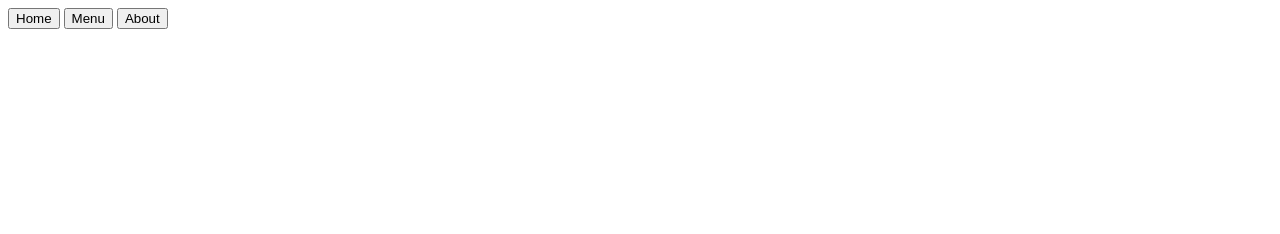
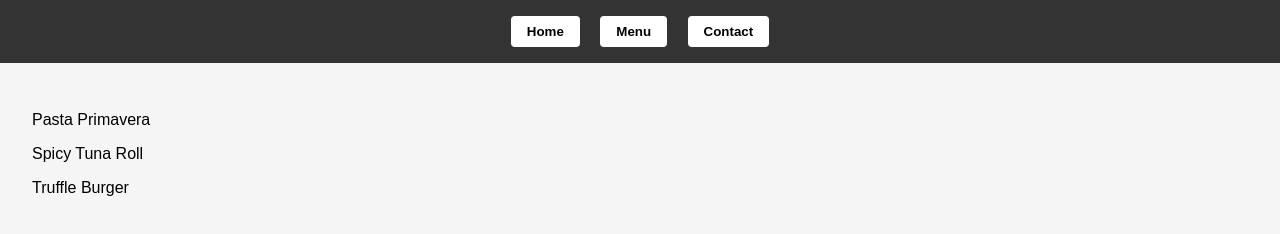
Before and after one commit to ctonneslan/restaurant-page-2, a website built with webpack: page src/template.html in a window 1280 px wide. Both pictures are taken after a click on the button "Menu". Built offline with nearby package versions, Linux system fonts and the light colour scheme.

Commit message:
Added tabbed switching between pages

```diff
--- /dev/null
+++ b/src/contact.js
@@ -0,0 +1,15 @@
+export default function loadContact() {
+  const content = document.getElementById("content");
+  const contact = document.createElement("div");
+  contact.classList.add("contact");
+
+  const phone = document.createElement("p");
+  phone.textContent = "Phone: (555)-123-4567";
+
+  const address = document.createElement("p");
+  address.textContent = "123 Flavor Street, Tastytown, USA";
+
+  contact.appendChild(phone);
+  contact.appendChild(address);
+  content.appendChild(contact);
+}
--- /dev/null
+++ b/src/home.js
@@ -0,0 +1,24 @@
+export default function loadHome() {
+  const content = document.getElementById("content");
+
+  const home = document.createElement("div");
+  home.classList.add("home");
+
+  const headline = document.createElement("h1");
+  headline.textContent = "Welcome to Flavor Heaven";
+
+  const image = document.createElement("img");
+  image.src =
+    "https://upload.wikimedia.org/wikipedia/commons/6/62/Barbieri_-_ViaSophia25668.jpg";
+  image.alt = "Restaurant";
+
+  const description = document.createElement("p");
+  description.textContent =
+    "Come enjoy the best flavors in town. Farm-to-table freshness served daily.";
+
+  home.appendChild(headline);
+  home.appendChild(image);
+  home.appendChild(description);
+
+  content.appendChild(home);
+}
--- a/src/index.js
+++ b/src/index.js
@@ -1,3 +1,28 @@
 import "./styles.css";
+import loadHome from "./home";
+import loadMenu from "./menu";
+import loadContact from "./contact";
 
-console.log("hello");
+function clearContent() {
+  document.getElementById("content").innerHTML = "";
+}
+
+function initNavEvents() {
+  document.getElementById("home-btn").addEventListener("click", () => {
+    clearContent();
+    loadHome();
+  });
+  document.getElementById("menu-btn").addEventListener("click", () => {
+    clearContent();
+    loadMenu();
+  });
+  document.getElementById("contact-btn").addEventListener("click", () => {
+    clearContent();
+    loadContact();
+  });
+}
+
+document.addEventListener("DOMContentLoaded", () => {
+  loadHome();
+  initNavEvents();
+});
--- /dev/null
+++ b/src/menu.js
@@ -0,0 +1,14 @@
+export default function loadMenu() {
+  const content = document.getElementById("content");
+  const menu = document.createElement("div");
+  menu.classList.add("menu");
+
+  const items = ["Pasta Primavera", "Spicy Tuna Roll", "Truffle Burger"];
+  items.forEach((item) => {
+    const dish = document.createElement("p");
+    dish.textContent = item;
+    menu.appendChild(dish);
+  });
+
+  content.appendChild(menu);
+}
--- a/src/styles.css
+++ b/src/styles.css
@@ -0,0 +1,38 @@
+body {
+  font-family: Arial, sans-serif;
+  margin: 0;
+  padding: 0;
+  background-color: #f5f5f5;
+}
+
+header {
+  background-color: #333;
+  padding: 1rem;
+  color: white;
+  text-align: center;
+}
+
+nav button {
+  background-color: #fff;
+  border: none;
+  margin: 0 0.5rem;
+  padding: 0.5rem 1rem;
+  cursor: pointer;
+  font-weight: bold;
+  border-radius: 4px;
+}
+
+nav button:hover {
+  background-color: #ddd;
+}
+
+#content {
+  padding: 2rem;
+}
+
+img {
+  max-width: 100%;
+  height: auto;
+  display: block;
+  margin: 1rem 0;
+}
--- a/src/template.html
+++ b/src/template.html
@@ -3,14 +3,14 @@
 <head>
     <meta charset="UTF-8">
     <meta name="viewport" content="width=device-width, initial-scale=1.0">
-    <title>Restaurant Page</title>
+    <title>Flavor Heaven</title>
 </head>
 <body>
     <header>
         <nav>
-            <button>Home</button>
-            <button>Menu</button>
-            <button>About</button>
+            <button id="home-btn">Home</button>
+            <button id="menu-btn">Menu</button>
+            <button id="contact-btn">Contact</button>
         </nav>
     </header>
     <div id="content"></div>
```
